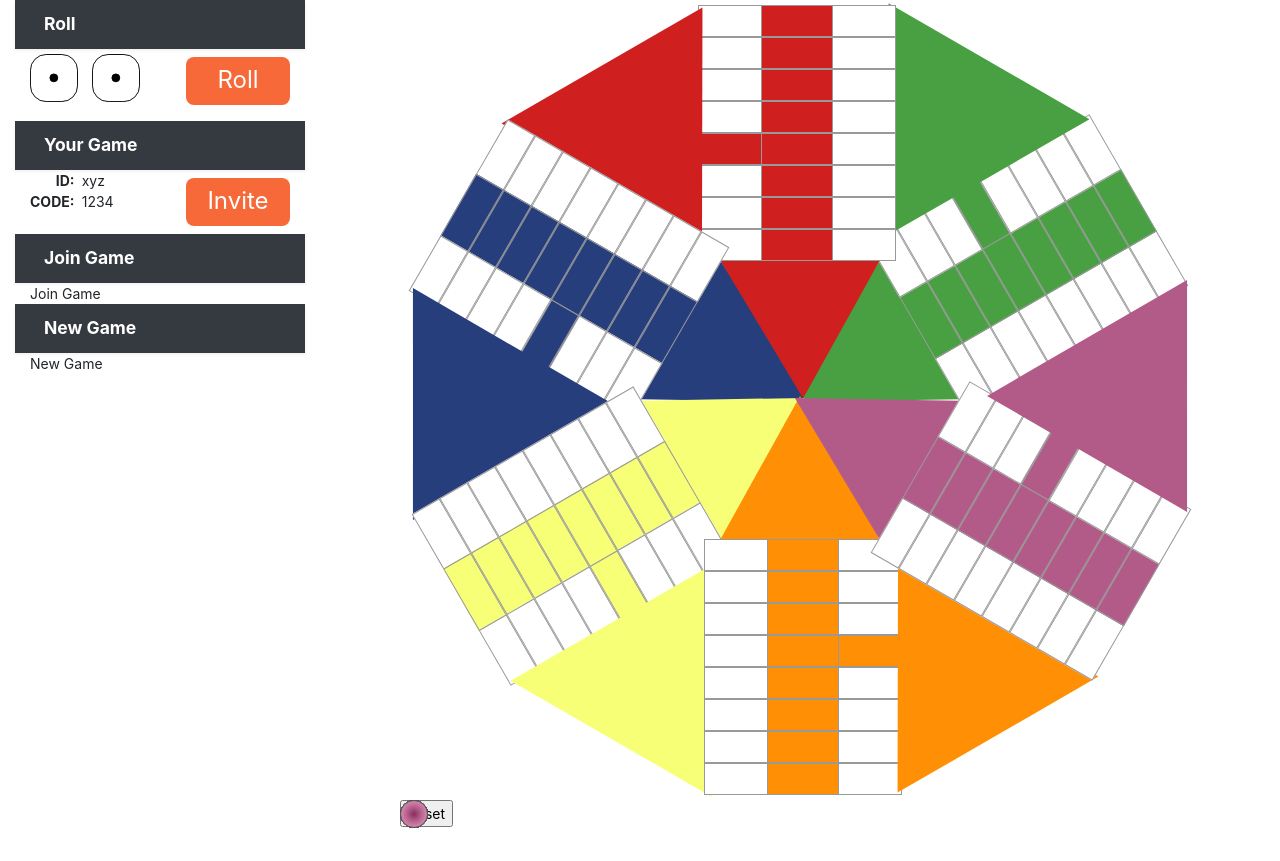
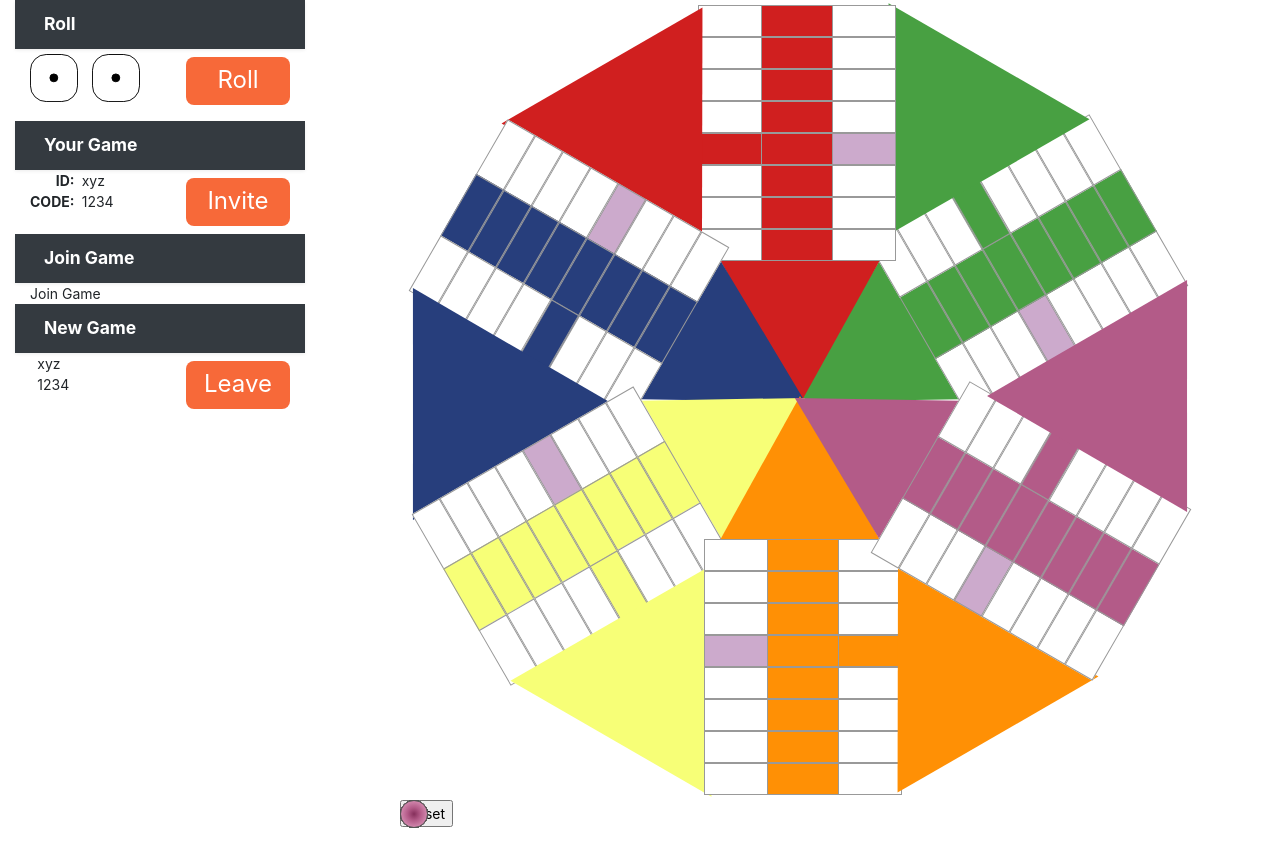
Before and after one commit to ndiazg/parchis, a website: page public/index.html in a window 1280 px wide. Drawn offline with nearby package versions, Linux system fonts and the light colour scheme; no server answers.

Commit message:
Static site

```diff
--- a/public/index.css
+++ b/public/index.css
@@ -111,6 +111,9 @@ ol, ul {
   left: 52.5%;
   top: -48%;
 }
+.board-row:nth-child(5) .square:nth-child(1) {
+  background: #cac;
+}
 .player1 .the-end, .player1 .jail {
   border-color: #48a042 transparent;
 }
--- a/public/index.html
+++ b/public/index.html
@@ -70,7 +70,11 @@
                     </div>
                   </div>
                 </header>
-                <div class="container">New Game</div>
+                <div class="container">
+                    <span style="text-align: right;float: left;font-weight: bold;">&nbsp;</span>
+                    <span style="float: left;">&nbsp;xyz<br/>&nbsp;1234</span>
+                    <span class="button" id="roll">Leave</span>
+                </div>
             </div>
             <div class="col-9">
                 <div id="root">
```
